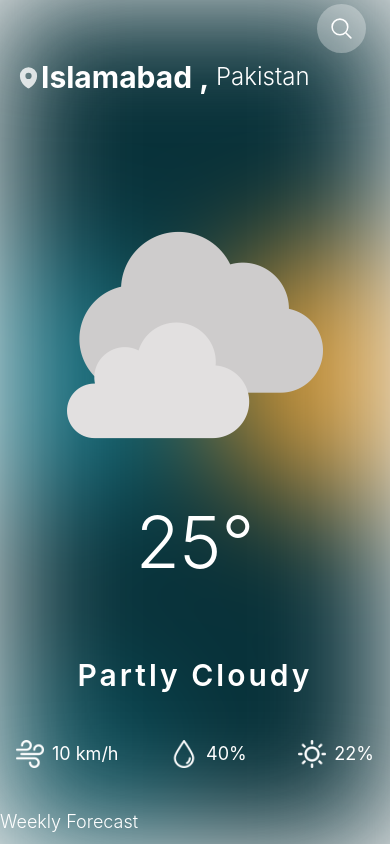
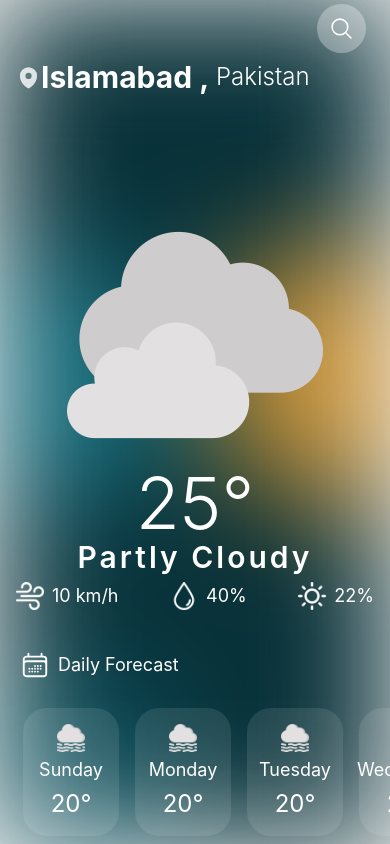
Before and after one commit to AbdulAleemWorks/Weather-App, a React Native app: screen /Home in a window 390 px wide. Built offline with nearby package versions, Linux system fonts and the light colour scheme.

Commit message:
UI complete Just api Integration and business logic remaining .

```diff
--- a/app/screens/HomeScreen.js
+++ b/app/screens/HomeScreen.js
@@ -1,8 +1,8 @@
-import { Image, StatusBar, Text, TextInput, TouchableOpacity, View } from 'react-native'
+import { Image, ScrollView, StatusBar, Text, TextInput, TouchableOpacity, View } from 'react-native'
 import React, { useState } from 'react'
 import { SafeAreaView } from 'react-native-safe-area-context'
 import { theme } from '../../theme/index.js'
-import {MagnifyingGlassIcon} from 'react-native-heroicons/outline'
+import {CalendarDaysIcon, MagnifyingGlassIcon} from 'react-native-heroicons/outline'
 import {MapPinIcon} from 'react-native-heroicons/solid'
 
 
@@ -101,8 +101,74 @@ export default function HomeScreen() {
         </View>
       </View>
       {/* Weekly Forecast */}
+      {/* Heading */}
       <View className='mb-2 space-y-3'>
-        <Text className='text-white text-lg font-light'>Weekly Forecast</Text>
+        <View className='flex-row items-center mx-5 space-x-2'>
+          <CalendarDaysIcon size="30" stroke='white'/>
+          <Text className='text-white text-lg mx-2'>Daily Forecast</Text>
+        </View>
+        {/* Content */}
+        <ScrollView
+        horizontal
+        showsHorizontalScrollIndicator={false}
+        contentContainerStyle={{paddingHorizontal:15}}>
+          <View
+          className='flex justify-center mt-4 mx-2 items-center w-24 rounded-3xl space-y-1 py-4'
+          style={{backgroundColor:theme.bgWhite(0.1)}}>
+          <Image source={require('../../assets/images/mist.png')}
+          className='w-7 h-7  '/>
+          <Text className='text-white text-lg'>Sunday</Text>
+          <Text className='text-white text-2xl'>20°</Text>
+          </View>
+          <View
+          className='flex justify-center mt-4 mx-2 items-center w-24 rounded-3xl space-y-1 py-4'
+          style={{backgroundColor:theme.bgWhite(0.1)}}>
+          <Image source={require('../../assets/images/mist.png')}
+          className='w-7 h-7  '/>
+          <Text className='text-white text-lg'>Monday</Text>
+          <Text className='text-white text-2xl'>20°</Text>
+          </View>
+          <View
+          className='flex justify-center mt-4 mx-2 items-center w-24 rounded-3xl space-y-1 py-4'
+          style={{backgroundColor:theme.bgWhite(0.1)}}>
+          <Image source={require('../../assets/images/mist.png')}
+          className='w-7 h-7  '/>
+          <Text className='text-white text-lg'>Tuesday</Text>
+          <Text className='text-white text-2xl'>20°</Text>
+          </View>
+          <View
+          className='flex justify-center mt-4 mx-2 items-center w-24 rounded-3xl space-y-1 py-4'
+          style={{backgroundColor:theme.bgWhite(0.1)}}>
+          <Image source={require('../../assets/images/mist.png')}
+          className='w-7 h-7  '/>
+          <Text className='text-white text-lg'>Wednesday</Text>
+          <Text className='text-white text-2xl'>20°</Text>
+          </View>
+          <View
+          className='flex justify-center mt-4 mx-2 items-center w-24 rounded-3xl space-y-1 py-4'
+          style={{backgroundColor:theme.bgWhite(0.1)}}>
+          <Image source={require('../../assets/images/mist.png')}
+          className='w-7 h-7  '/>
+          <Text className='text-white text-lg'>Thursday</Text>
+          <Text className='text-white text-2xl'>20°</Text>
+          </View>
+          <View
+          className='flex justify-center mt-4 mx-2 items-center w-24 rounded-3xl space-y-1 py-4'
+          style={{backgroundColor:theme.bgWhite(0.1)}}>
+          <Image source={require('../../assets/images/mist.png')}
+          className='w-7 h-7  '/>
+          <Text className='text-white text-lg'>Friday</Text>
+          <Text className='text-white text-2xl'>20°</Text>
+          </View>
+          <View
+          className='flex justify-center mt-4 mx-2 items-center w-24 rounded-3xl space-y-1 py-4'
+          style={{backgroundColor:theme.bgWhite(0.1)}}>
+          <Image source={require('../../assets/images/mist.png')}
+          className='w-7 h-7  '/>
+          <Text className='text-white text-lg'>Saturday</Text>
+          <Text className='text-white text-2xl'>20°</Text>
+          </View>
+        </ScrollView>
       </View>
     </SafeAreaView>
     </View>
```
